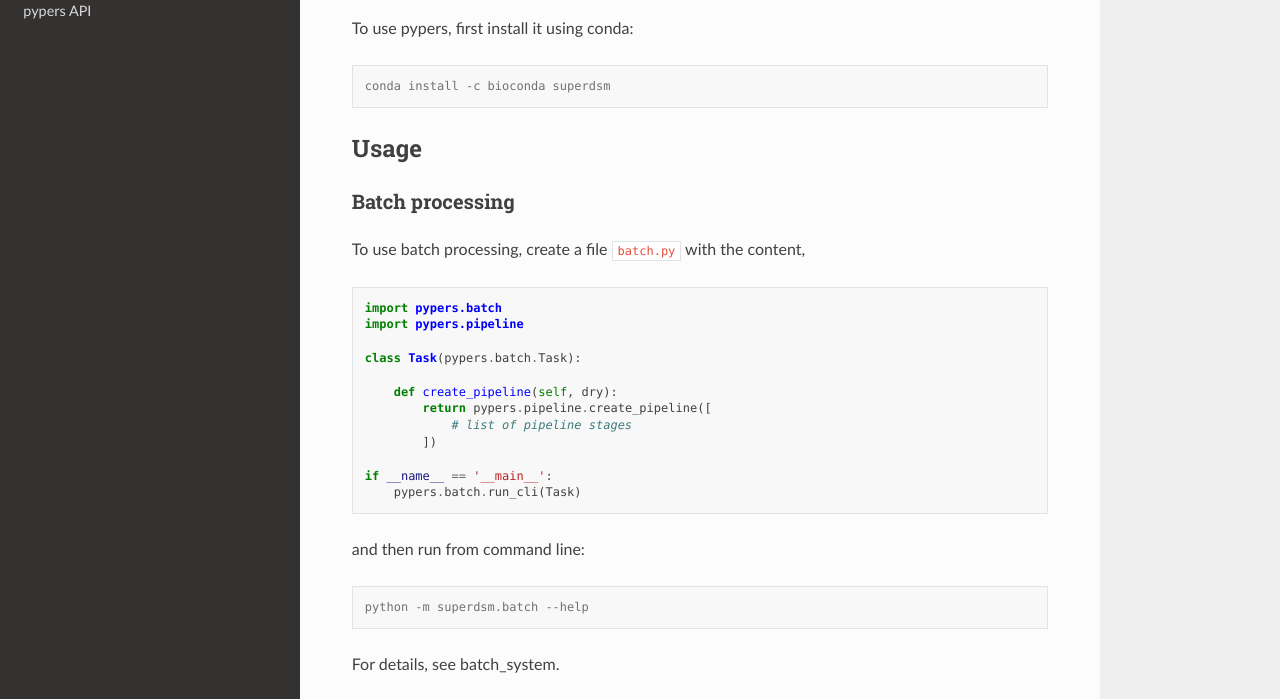
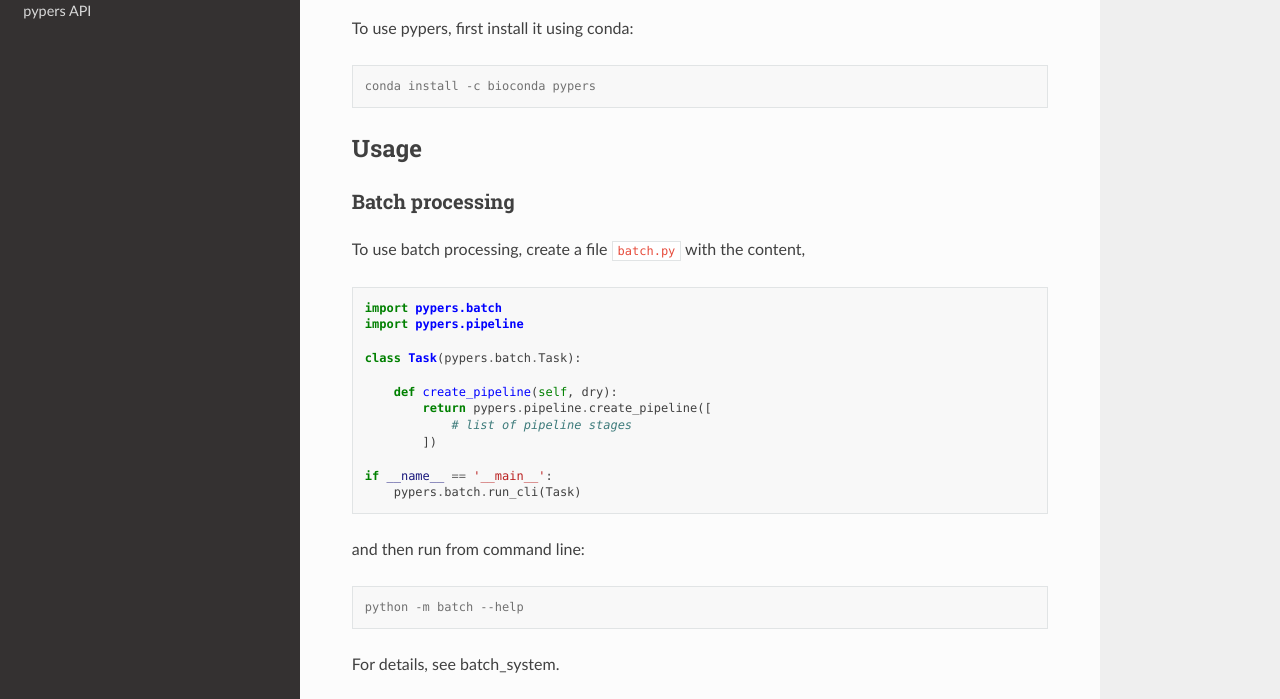
Before and after one commit to kostrykin/repype, a Sphinx documentation site: the page built from docs/source/usage.rst, in a window 1280 px wide and 1089 px high. Shown: the part 199-898 px from the top of the window. Built offline with Sphinx 7.4.7 and the Read the Docs theme 2.0.0, drawn with Linux system fonts in a browser that asks for light colours; pages that are not in the unit, such as notebooks, are missing from menus.

Commit message:
fixes docs

```diff
--- a/README.rst
+++ b/README.rst
@@ -2,6 +2,8 @@ pypers
 ======
 
 Powerful batch processing using pipelines.
+
+The documentation is available here: https://pypers-batch.readthedocs.io
 
 Use ``python -m unittest`` in the root directory of the repository to run the test suite.
 
--- a/docs/source/usage.rst
+++ b/docs/source/usage.rst
@@ -10,7 +10,7 @@ To use pypers, first install it using conda:
 
 .. code-block:: console
 
-   conda install -c bioconda superdsm
+   conda install -c bioconda pypers
 
 Usage
 -----
@@ -41,6 +41,6 @@ and then run from command line:
 
 .. code-block:: console
 
-   python -m superdsm.batch --help
+   python -m batch --help
 
 For details, see :ref:`batch_system`.
```
Also changed, not shown: 1 other file.
